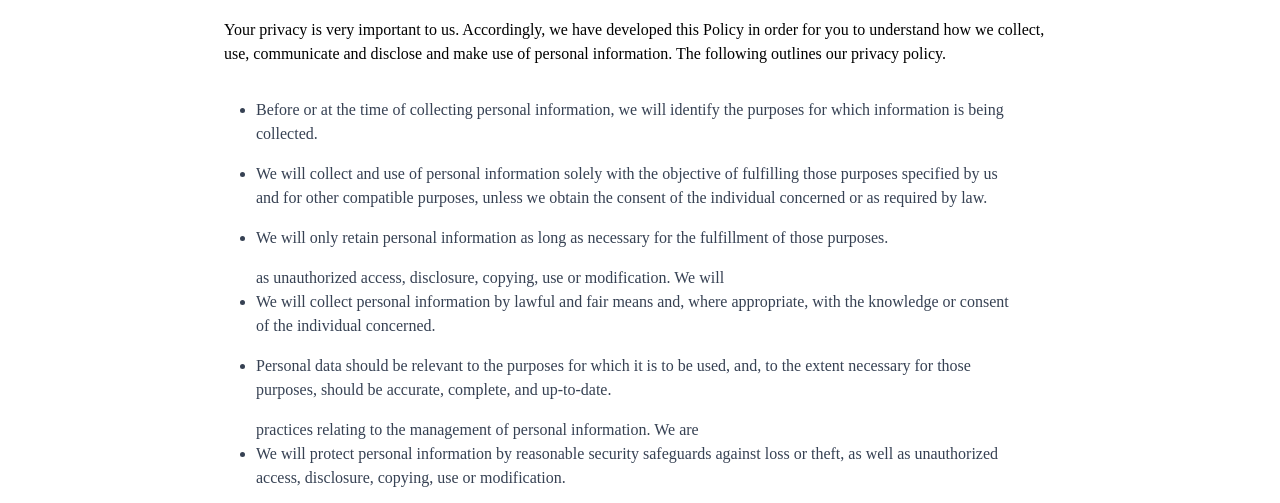
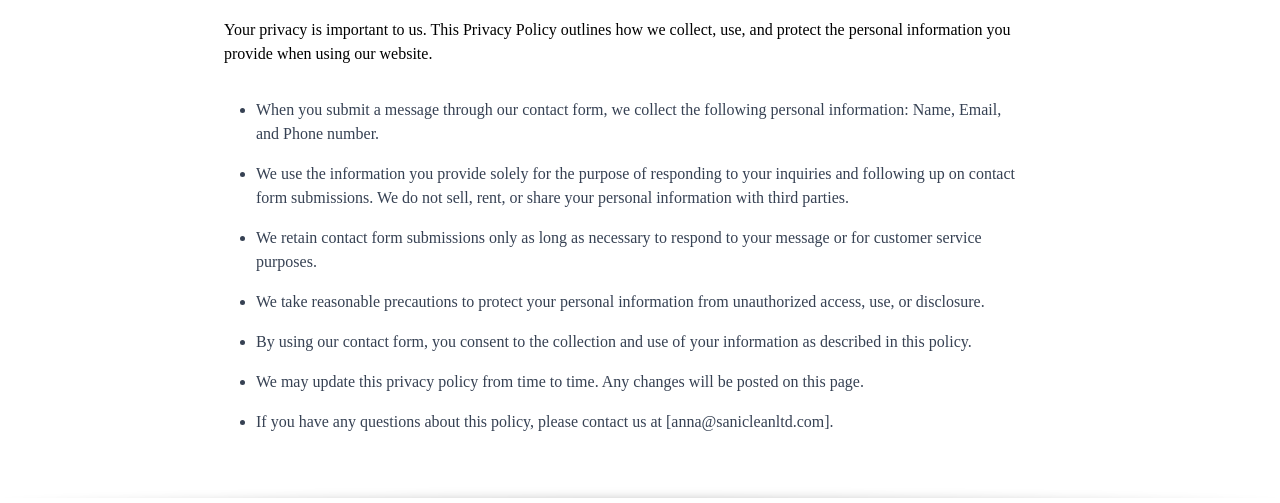
Before and after one commit to birdy-dev/sanicleanltd.com, an Astro site: page /privacy-policy in a window 1280 px wide. Shown: the part 226-729 px from the top of the page. Built offline with nearby package versions, Linux system fonts and the light colour scheme; Astro itself is replaced by a stand-in of ours.

Commit message:
fix: privacy policy

```diff
--- a/src/pages/privacy-policy.astro
+++ b/src/pages/privacy-policy.astro
@@ -1,4 +1,5 @@
 ---
+import { SITE_CONTACT } from "@/consts";
 import Layout from "./_layout.astro";
 ---
 
@@ -6,50 +7,40 @@ import Layout from "./_layout.astro";
   <div class="max-w-4xl mx-auto py-8 px-4 sm:px-6 lg:px-8">
     <h1 class="text-3xl font-bold text-gray-900 mb-8">Privacy Policy</h1>
     <p>
-      Your privacy is very important to us. Accordingly, we have developed this
-      Policy in order for you to understand how we collect, use, communicate and
-      disclose and make use of personal information. The following outlines our
-      privacy policy.
+      Your privacy is important to us. This Privacy Policy outlines how we
+      collect, use, and protect the personal information you provide when using
+      our website.
     </p>
     <ul class="list-disc py-8 space-y-4 max-w-screen-md mx-auto text-gray-700">
       <li>
-        Before or at the time of collecting personal information, we will
-        identify the purposes for which information is being collected.
+        When you submit a message through our contact form, we collect the
+        following personal information: Name, Email, and Phone number.
       </li>
       <li>
-        We will collect and use of personal information solely with the
-        objective of fulfilling those purposes specified by us and for other
-        compatible purposes, unless we obtain the consent of the individual
-        concerned or as required by law.
+        We use the information you provide solely for the purpose of responding
+        to your inquiries and following up on contact form submissions. We do
+        not sell, rent, or share your personal information with third parties.
       </li>
       <li>
-        We will only retain personal information as long as necessary for the
-        fulfillment of those purposes.
-      </li> as unauthorized access, disclosure, copying, use or modification. We
-      will
-      <li>
-        We will collect personal information by lawful and fair means and, where
-        appropriate, with the knowledge or consent of the individual concerned.
+        We retain contact form submissions only as long as necessary to respond
+        to your message or for customer service purposes.
       </li>
       <li>
-        Personal data should be relevant to the purposes for which it is to be
-        used, and, to the extent necessary for those purposes, should be
-        accurate, complete, and up-to-date.
-      </li> practices relating to the management of personal information. We are
-      <li>
-        We will protect personal information by reasonable security safeguards
-        against loss or theft, as well as unauthorized access, disclosure,
-        copying, use or modification.
+        We take reasonable precautions to protect your personal information from
+        unauthorized access, use, or disclosure.
       </li>
       <li>
-        We will make readily available to customers information about our
-        policies and practices relating to the management of personal
-        information.
+        By using our contact form, you consent to the collection and use of your
+        information as described in this policy.
       </li>
       <li>
-        We are committed to conducting our business in accordance with these
-        principles in order to ensure that the confidentiality of personal
-        information is protected and maintained.
+        We may update this privacy policy from time to time. Any changes will be
+        posted on this page.
+      </li>
+      <li>
+        If you have any questions about this policy, please contact us at [{
+          SITE_CONTACT.email
+        }].
       </li>
     </ul>
   </div>
--- a/src/pages/terms-of-service.astro
+++ b/src/pages/terms-of-service.astro
@@ -12,8 +12,7 @@ import Layout from "./_layout.astro";
         <h2 class="text-xl font-semibold text-gray-800">1. Terms</h2>
         <P>
           We use a variety of tracking and measurement tools on this website
-          including Google Tag Manager, and the Phone Number (780) 809-9592 for
-          tracking purposes.
+          including Google Tag Manager.
         </P>
         <P>
           By accessing this web site, you are agreeing to be bound by these web
@@ -84,7 +83,7 @@ import Layout from "./_layout.astro";
         <P>
           In no event shall Saniclean or its suppliers be liable for any damages
           (including, without limitation, damages for loss of data or profit, or
-          due to business interruption,) arising out of the use or inability to
+          due to business interruption, arising out of the use or inability to
           use the materials on Saniclean's Internet site, even if Saniclean or
           an Saniclean authorized representative has been notified orally or in
           writing of the possibility of such damage. Because some jurisdictions
```
